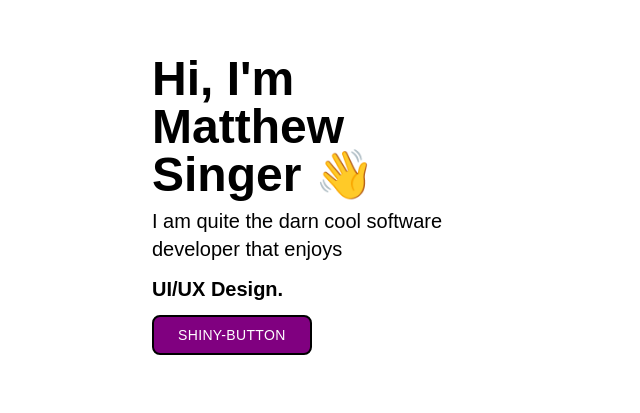
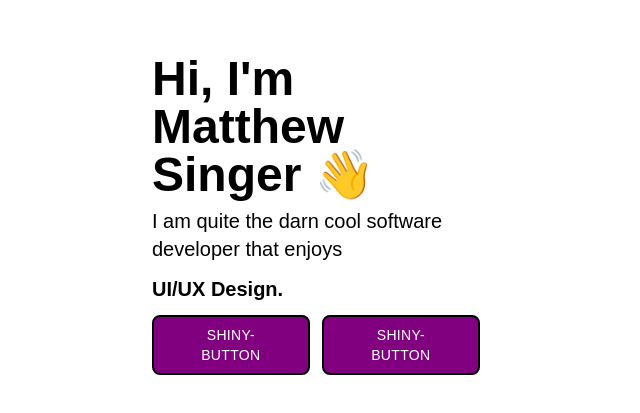
Before and after one commit to Mausmato/mausmatos, a React (Vite) app in the folder frontend/: page / in a window 1280 px wide. Shown: the part 201-614 px from the top of the page, without its empty margins (0-640 px from the left). Built offline with nearby package versions, Linux system fonts and the light colour scheme.

Commit message:
fix(frontend): two buttons

```diff
--- a/frontend/src/pages/Home/Home.tsx
+++ b/frontend/src/pages/Home/Home.tsx
@@ -1,7 +1,7 @@
 // pages/index.tsx
 import Title from "../../components/title";
 import WordRotate from "../../components/rotate";
-import ShinyButton from "../../components/button";
+import ShinyButton from "../../components/button"; // Import ShinyButton component
 import "../../style.css";
 
 const Home: React.FC = () => {
@@ -31,8 +31,15 @@ const Home: React.FC = () => {
                 />
               </span>
             </div>
-            <div className="">
-              <ShinyButton />
+            <div className="flex">
+              {" "}
+              {/* Wrap buttons in a flex container */}
+              <div className="pr-3">
+                {" "}
+                {/* Add margin-right for spacing */}
+                <ShinyButton /> {/* First shiny button */}
+              </div>
+              <ShinyButton /> {/* Second shiny button */}
             </div>
           </div>
         </div>
```
